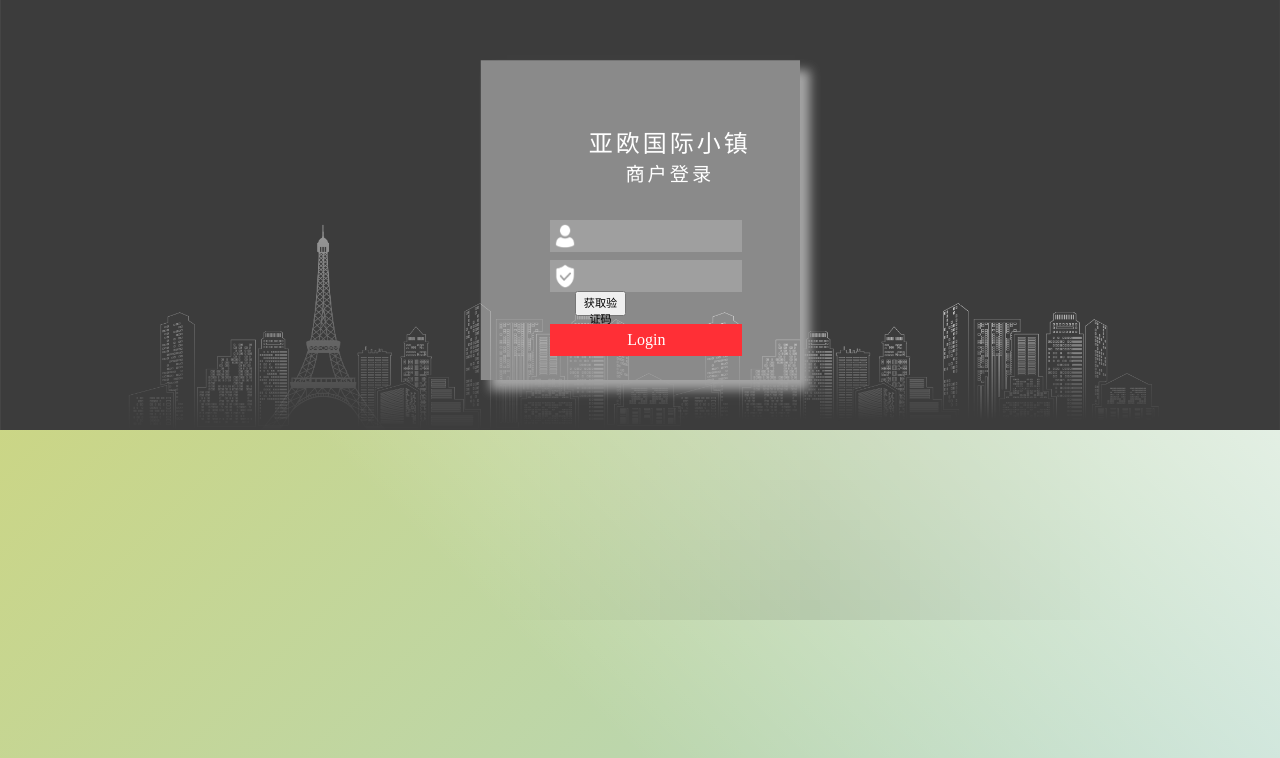
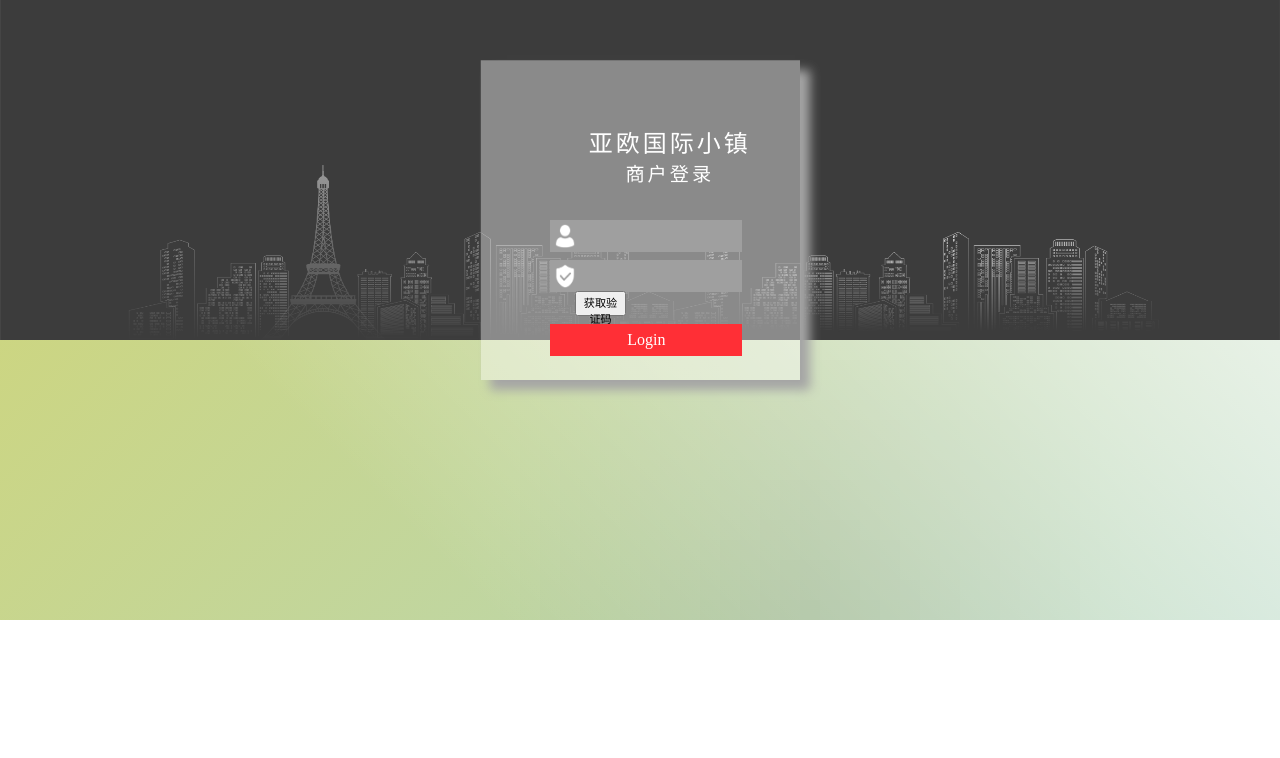
Before and after one commit to YaOuGuoJi/platform-vue, a Vue app: page /shop/login in a window 1280 px wide. Shown: the part 180-938 px from the top of the page. After the commit the page ends 800 px from the top, so only its background shows below. Built offline with nearby package versions, Linux system fonts and the light colour scheme.

Commit message:
fixLogin

```diff
--- a/src/page/shop/ShopLogin.vue
+++ b/src/page/shop/ShopLogin.vue
@@ -70,7 +70,7 @@
 <style scoped>
   .all {
     width: 100%;
-    height: 938px;
+    height: 100%;
     background: url("../../assets/loginBackground.jpg") no-repeat;
     background-size: 100% 65%;
     margin: 0 auto;
--- a/src/page/user/UserLogin.vue
+++ b/src/page/user/UserLogin.vue
@@ -70,7 +70,7 @@
 <style scoped>
   .all {
     width: 100%;
-    height: 938px;
+    height: 100%;
     background: url("../../assets/loginBackground.jpg") no-repeat;
     background-size: 100% 65%;
     margin: 0 auto;
```
